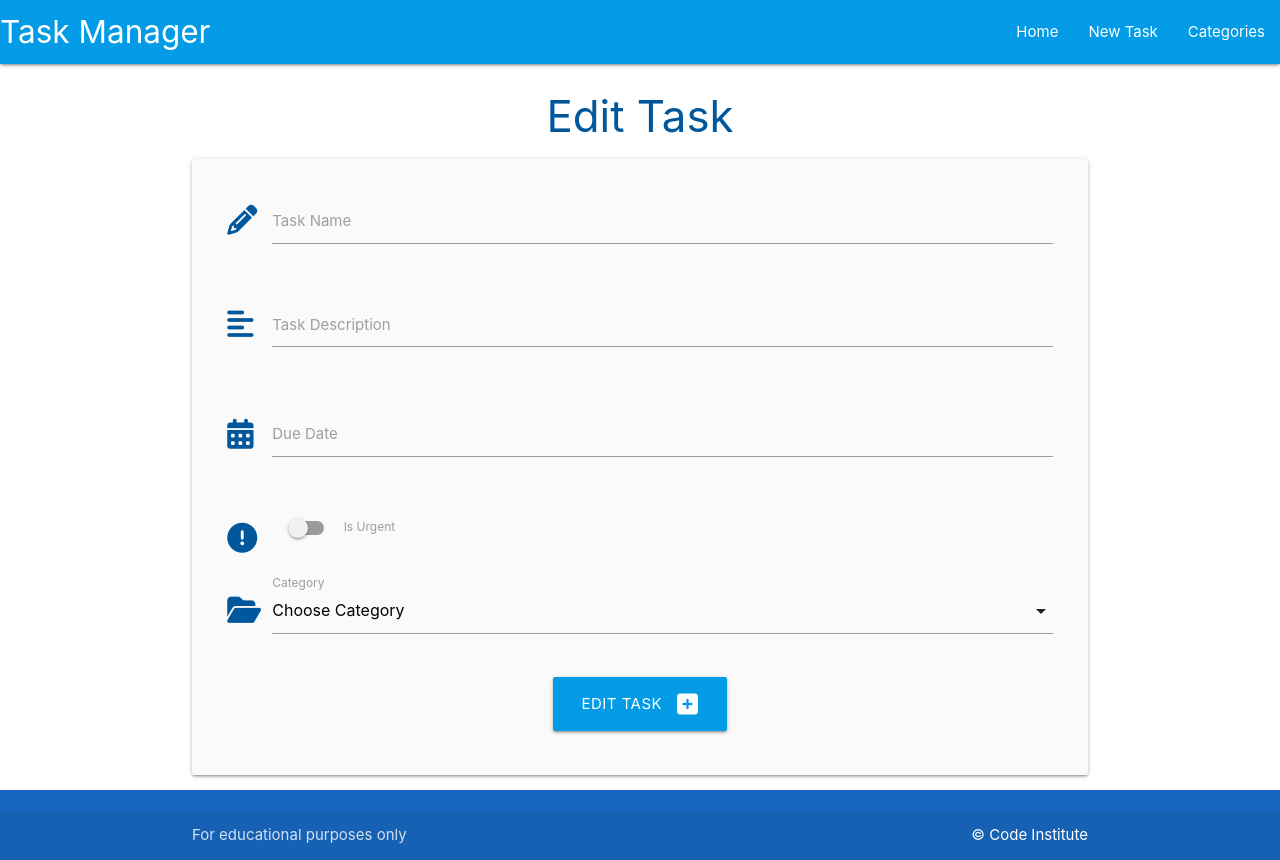
After one commit to simonjellvert/task-manager, a Flask app: template taskmanager/templates/edit_task.html in a window 1280 px wide. The commit adds this page. Run offline with Flask 3, Linux system fonts and the light colour scheme; the template is opened without the code that fills it, so the values that code supplies are empty.

Commit message:
Add edit and delete functions to tasks

```diff
--- /dev/null
+++ b/taskmanager/templates/edit_task.html
@@ -0,0 +1,79 @@
+{% extends "base.html" %}
+{% block content %}
+
+<h3 class="light-blue-text text-darken-4 center-align">Edit Task</h3>
+
+<div class="row card-panel grey lighten-5">
+    <form class="col s12" method="POST" action="{{ url_for('edit_task', task_id=task.id) }}">
+        <!-- task name -->
+        <div class="row">
+            <div class="input-field col s12">
+                <i class="fas fa-pencil-alt prefix light-blue-text text-darken-4"></i>
+                <input id="task_name" name="task_name" value="{{ task.task_name }}" minlength="5" maxlength="50" type="text" class="validate"
+                    required>
+                <label for="task_name">Task Name</label>
+            </div>
+        </div>
+        <!-- task description -->
+        <div class="row">
+            <div class="input-field col s12">
+                <i class="fas fa-align-left prefix light-blue-text text-darken-4"></i>
+                <textarea id="task_description" name="task_description" minlength="5" maxlength="200" type="text"
+                    class="materialize-textarea validate" required>{{ task.task_description }}</textarea>
+                <label for="task_description">Task Description</label>
+            </div>
+        </div>
+        <!-- due date -->
+        <div class="row">
+            <div class="input-field col s12">
+                <i class="fas fa-calendar-alt prefix light-blue-text text-darken-4"></i>
+                <input id="due_date" name="due_date" value="{{ task.due_date.strftime('%d %B, %Y') }}" type="text" class="datepicker validate" required>
+                <label for="due_date">Due Date</label>
+            </div>
+        </div>
+        <!-- is urgent -->
+        <div class="row">
+            <div class="input-field col s12">
+                <div class="switch">
+                    <i class="fas fa-exclamation-circle prefix light-blue-text text-darken-4"></i>
+                    <label for="is_urgent">
+                        {% if task.is_urgent == True %}
+                        <input id="is_urgent" name="is_urgent" type="checkbox" checked>
+                        {% else %}
+                        <input id="is_urgent" name="is_urgent" type="checkbox">
+                        {% endif %}
+                        <span class="lever"></span>
+                        Is Urgent
+                    </label>
+                </div>
+            </div>
+        </div>
+        <!-- category id -->
+        <div class="row">
+            <div class="input-field col s12">
+                <i class="fas fa-folder-open prefix light-blue-text text-darken-4"></i>
+                <select id="category_id" name="category_id" value="{{ task.category_id }}" class="validate" required>
+                    <option value="" disabled>Choose Category</option>
+                    {% for category in categories %}
+                        {% if category == task.category %}
+                            <option value="{{ category.id }}" selected>{{ category.category_name }}</option>
+                        {% else %}
+                            <option value="{{ category.id }}">{{ category.category_name }}</option>
+                        {% endif %}
+                    {% endfor %}
+                </select>
+                <label for="category_id">Category</label>
+            </div>
+        </div>
+        <!-- submit button -->
+        <div class="row">
+            <div class="col s12 center-align">
+                <button type="submit" class="btn-large light-blue darken-1">
+                    Edit Task <i class="fas fa-plus-square right"></i>
+                </button>
+            </div>
+        </div>
+    </form>
+</div>
+
+{% endblock %}
```
Also changed, not shown: taskmanager/routes.py (+19 -14 lines), taskmanager/templates/tasks.html (+17 -0 lines).
